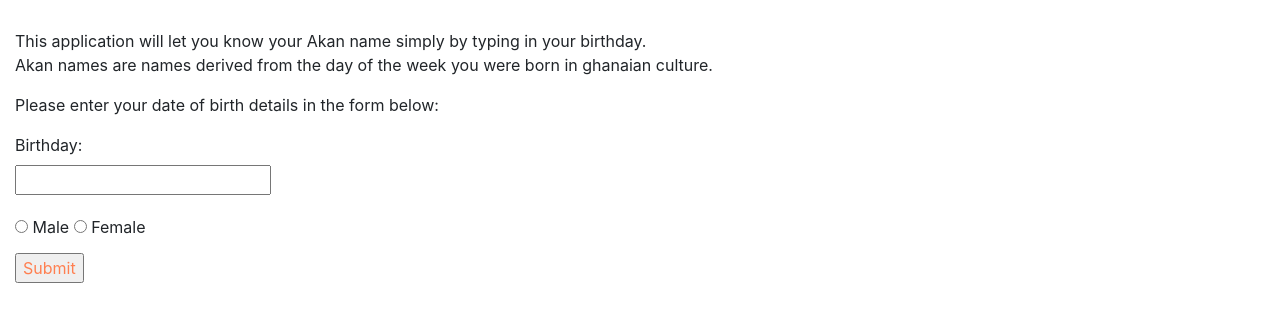
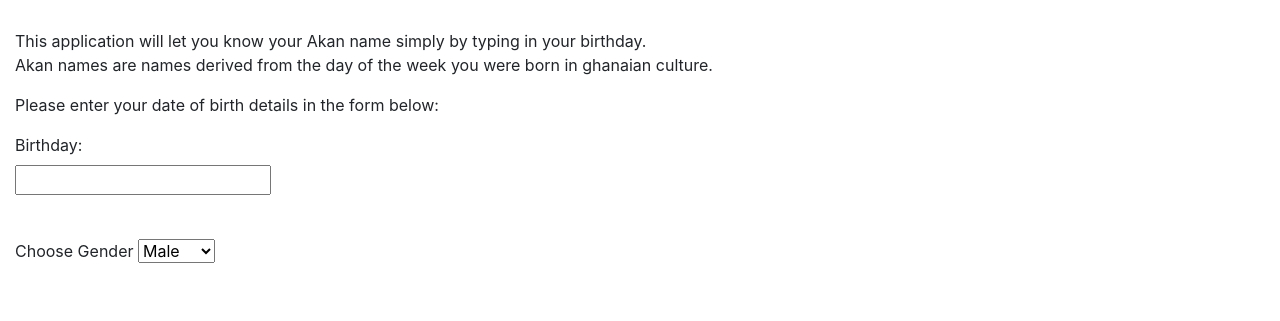
Before and after one commit to Ebay-droid/Date-application, a plain HTML site: page index.html in a window 1280 px wide. Shown: the part 169-490 px from the top of the page. Drawn offline with Linux system fonts and the light colour scheme.

Commit message:
select attribute replaced  radio

```diff
--- a/index.html
+++ b/index.html
@@ -27,14 +27,17 @@
 
           <label for="date">Birthday:</label><br>
           <input type="text" id="date"><br>
+          <br>
 
-        <div id="gender">
-          <input type="radio" id="male" name="gender" value="male">
-          <label for="male">Male</label>
-          <input type="radio" id="female" name="gender" value="female">
-          <label for="female">Female</label><br>
-          <input type="button" onclick="myDate()" value="Submit" id="button">
-      </div>
+          <label for="Gender">Choose Gender</label>
+          <select name="Gender" id="Gender">
+            <option value="Male">Male</option>
+            <option value="Female">Female</option>
+
+          </select>
+
+
+
       </form>
     </div>
 
--- a/script.js
+++ b/script.js
@@ -1,9 +1,6 @@
 function myDate() {
   var date = document.getElementById("date").value;
-  //var gender1 = document.getElementById("male").value;
-  //var gender2 = document.getElementById("female").value
-  //alert(date).onsubmit;
-  var gender = document.getElementById ("male", "female")
+  //var gender = document.getElementById ("male", "female")
   alert(date + gender).onsubmit;
 
 
```
Also changed, not shown: 1 other file.
